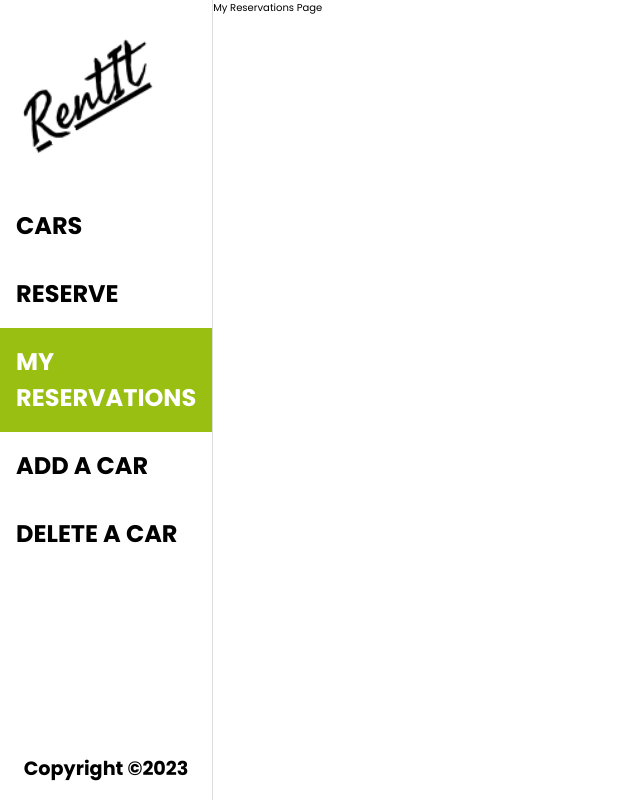
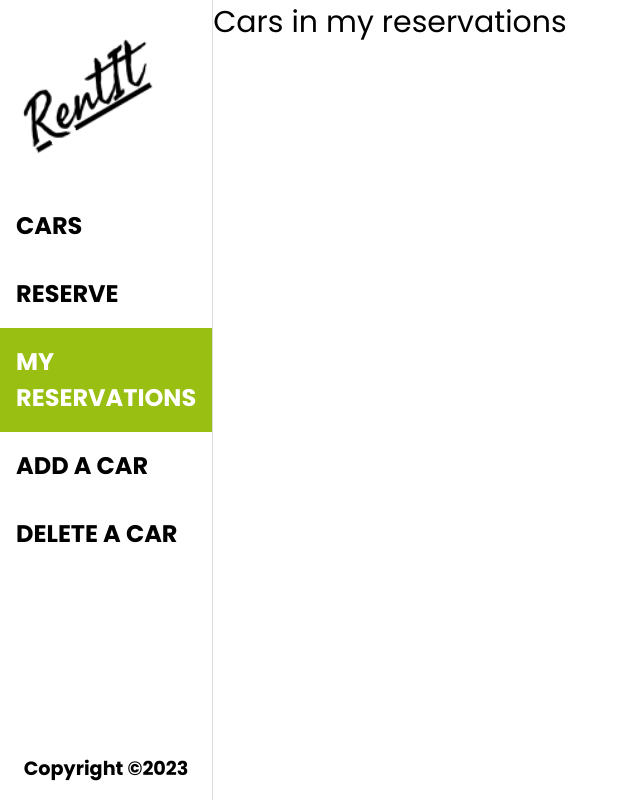
Before and after one commit to wassimchakib/Car-Rental-Front-End, a React (Create React App) app: page /my-reservations in a window 1280 px wide. Shown: the whole page, without its empty margins (0-640 px from the left). Built offline with nearby package versions, Linux system fonts and the light colour scheme; a web font is replaced by a local one.

Commit message:
Create MyReservations component

```diff
--- a/src/App.css
+++ b/src/App.css
@@ -1,5 +1,5 @@
-@import url('https://fonts.googleapis.com/css2?family=Poppins:ital,wght@0,100;0,200;0,300;0,400;0,500;0,600;0,700;1,100;1,200;1,300;1,400;1,500;1,600;1,700&display=swap');
-@import url('https://fonts.googleapis.com/css2?family=Fasthand&display=swap');
+@import url("https://fonts.googleapis.com/css2?family=Poppins:ital,wght@0,100;0,200;0,300;0,400;0,500;0,600;0,700;1,100;1,200;1,300;1,400;1,500;1,600;1,700&display=swap");
+@import url("https://fonts.googleapis.com/css2?family=Fasthand&display=swap");
 
 * {
   margin: 0;
@@ -17,9 +17,13 @@
 
 body {
   font-size: 62.5%;
-  font-family: 'Poppins', sans-serif;
+  font-family: "Poppins", sans-serif;
 }
 
 #root {
   display: flex;
 }
+
+.container {
+  width: 100%;
+}
--- a/src/App.js
+++ b/src/App.js
@@ -1,5 +1,6 @@
 import { BrowserRouter, Route, Routes } from 'react-router-dom';
 import './App.css';
+import MyReservations from './components/my-reservations/MyReservations';
 import Navbar from './components/Navbar/Navbar';
 
 function App() {
@@ -11,7 +12,7 @@ function App() {
           <Routes>
             <Route exact path="/cars" element={<h1>Cars Page</h1>} />
             <Route exact path="/reserve" element={<h1>Reserve Page</h1>} />
-            <Route exact path="/my-reservations" element={<h1>My Reservations Page</h1>} />
+            <Route exact path="/my-reservations" element={<MyReservations />} />
             <Route exact path="/add" element={<h1>Add Page</h1>} />
             <Route exact path="/delete" element={<h1>Delete Page</h1>} />
           </Routes>
--- /dev/null
+++ b/src/components/my-reservations/MyReservations.css
@@ -0,0 +1,3 @@
+h1 {
+  font-size: 30px;
+}
--- /dev/null
+++ b/src/components/my-reservations/MyReservations.jsx
@@ -0,0 +1,13 @@
+import React from 'react';
+
+// StyleSheet
+import './MyReservations.css';
+
+const MyReservations = () => (
+  <div className="grid-container">
+    <h1>Cars in my reservations</h1>
+
+  </div>
+);
+
+export default MyReservations;
```
